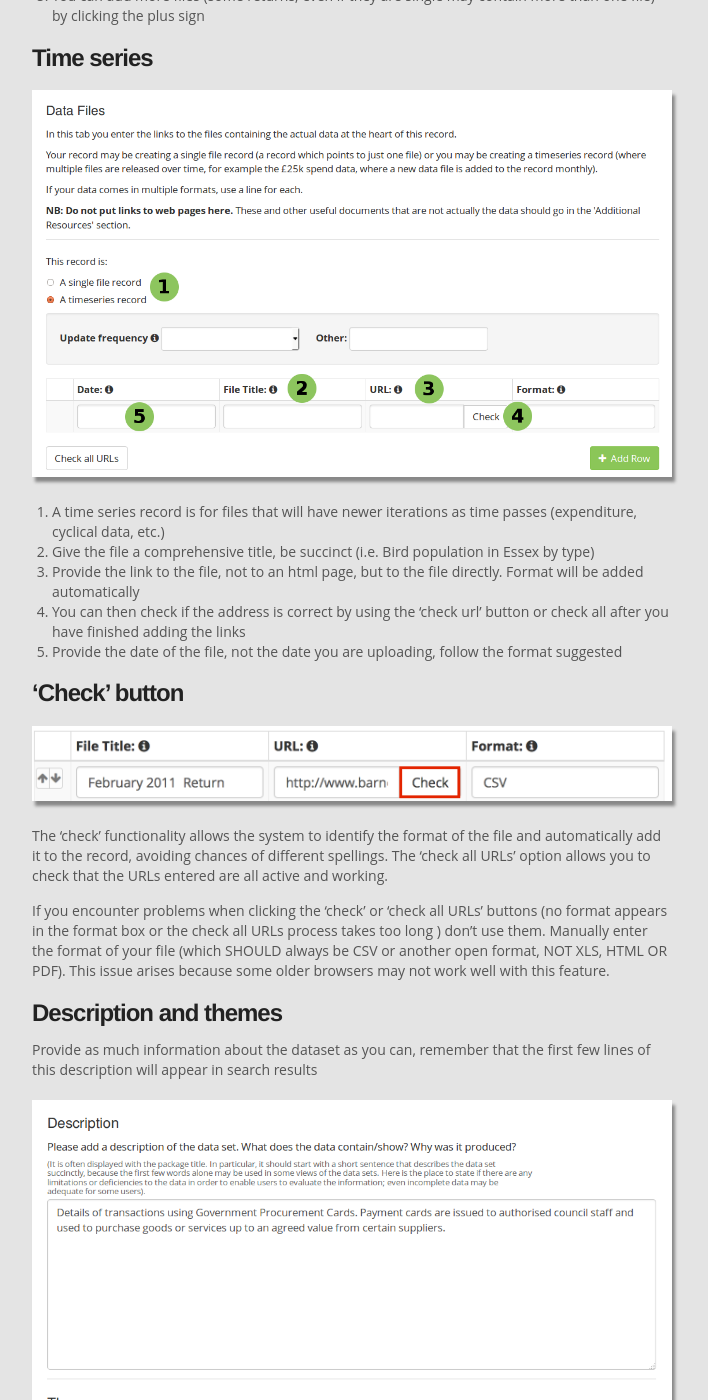
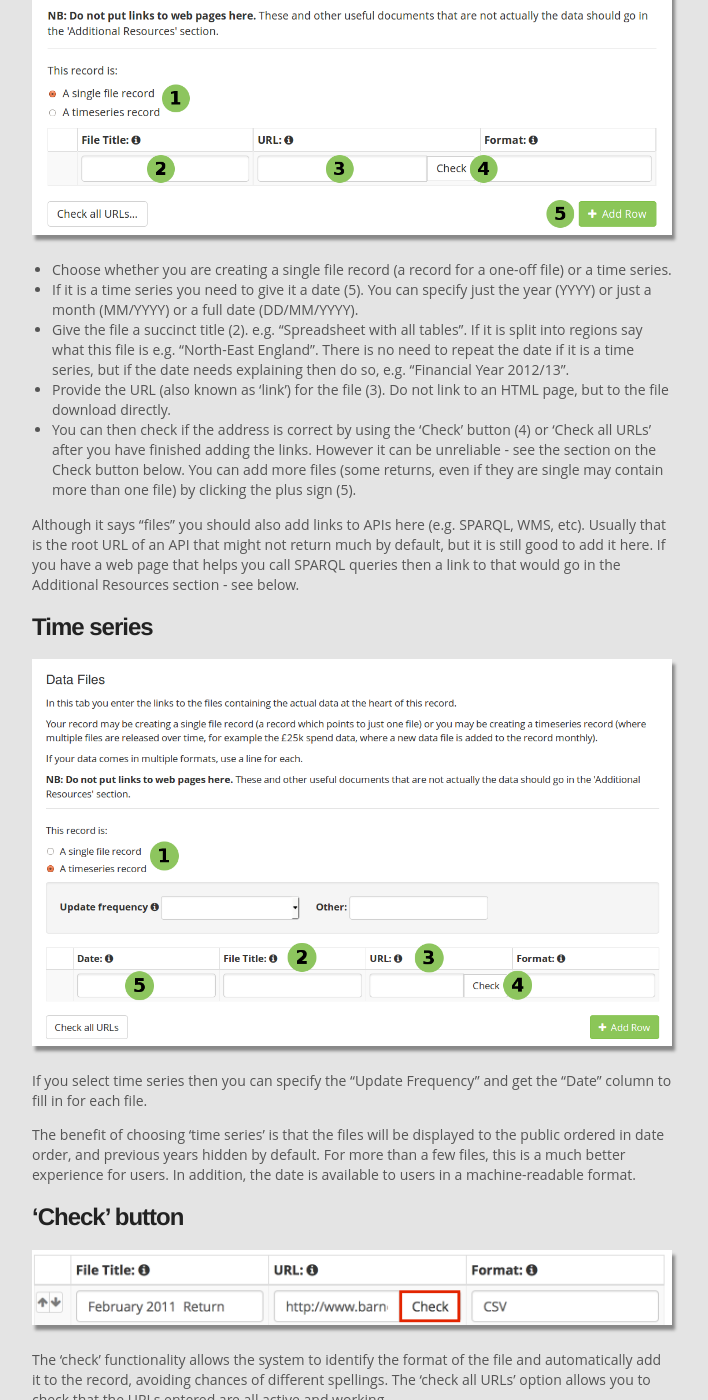
Before and after one commit to datagovuk/guidance, a Jekyll site: the page built from dataset_form.md, in a window 1280 px wide and 1400 px high, scrolled down 3790 px. Shown: the whole window, without its empty margins (288-996 px from the left). Built offline with Jekyll 4.4.1, drawn with Linux system fonts in a browser that asks for light colours; some of the changed text lies outside the part shown.

Commit message:
Some improvements from my knowledge of changes.

```diff
--- a/dataset_form.md
+++ b/dataset_form.md
@@ -42,15 +42,26 @@
 
 ### Naming the dataset
 
-Think of a logical name for your record if you are creating a new one. Often it will need adjusting for data.gov.uk so that it makes sense to a layman. e.g. don't call it "Bathymetry survey 14a Dogger North 2011", call it "Sea bed scan, area 14a Dogger North". Leave the date off usually - put this in the resource title instead because there will likely be updates.
+The dataset name is the first thing seen when this record appears in the search results, so it's important to get right.
 
-A URL for your dataset will be created from the name that you enter.
+* It's got to be understandable by a layman - explain jargon e.g. "AfA458 LIDAR Composite DSM - 1m" might be better as "LIDAR surface map - composite DSM 1m" (and the latter bits only because there are several LIDAR maps to differentiate from)
+* Give the context e.g. "Price Paid Data" would be better as "Land/Property Transaction Prices Paid"
+* Don't include the name of the publishing organization (since it is already shown in the search results under the name) so if Brent Council is publishing its car parks, rather than "Brent Council Car Parks" call it "Car Parks".
+* Don't feel it is necessary to make it the same as the official title of the data if it breaks the guidance here. If the official title is short, you could include it in the name with something more descriptive, or if it is longer, simply include the official title in the description field. e.g. "Boundary-Line" would be better as "Boundary-Line - electoral & administrative boundaries".
+* Don't include a date. Usually data is updated with new Data files, so instead put the date in the Data file date field (change it to "time series"). e.g. "25k Spending 2012" would be better as "25k Spending"
+* Check the spelling, since the URL is based on the name and cannot be changed after you save the form.
+
+### URL
+
+When you create a dataset, a URL for your dataset will be created from the name that you enter.
 
 ![url available](images/url-available.png)
 
 If the generated URL is already used by another dataset then a warning will be displayed saying 'This URL is not available'. You can change either the name of the dataset to generate a new URL or manually change the URL until a unused value is found. Including the name of your organisation in the title is an easy way to make it unique.
 
 ![url unavailable](images/url-unavailable.png)
+
+When you edit a dataset, the URL will not be editable. This is to provide continuity for people when they refer to the dataset. This is particularly important to users of the API.
 
 ### Information icons
 
@@ -70,22 +81,22 @@
 
 ![data files](images/data-files.png)
 
-1. Choose whether you are creating a single file record (a record for a one off file) or a time series, for a single file...
-2. Give the file a comprehensive title. Be succinct (i.e. Bird population in Essex by type)
-3. Provide the link to the file, not to an html page, but to the file directly. Format will be added automatically
-4. You can then check if the address is correct by using the ‘check url’ button or check all after you have finished adding the links
-5. You can add more files (some returns, even if they are single may contain more than one file) by clicking the plus sign
+* Choose whether you are creating a single file record (a record for a one-off file) or a time series.
+* If it is a time series you need to give it a date (5). You can specify just the year (YYYY) or just a month (MM/YYYY) or a full date (DD/MM/YYYY).
+* Give the file a succinct title (2). e.g. "Spreadsheet with all tables". If it is split into regions say what this file is e.g. "North-East England". There is no need to repeat the date if it is a time series, but if the date needs explaining then do so, e.g. "Financial Year 2012/13".
+* Provide the URL (also known as 'link') for the file (3). Do not link to an HTML page, but to the file download directly.
+* You can then check if the address is correct by using the 'Check' button (4) or 'Check all URLs' after you have finished adding the links. However it can be unreliable - see the section on the Check button below.
+You can add more files (some returns, even if they are single may contain more than one file) by clicking the plus sign (5).
+
+Although it says "files" you should also add links to APIs here (e.g. SPARQL, WMS, etc). Usually that is the root URL of an API that might not return much by default, but it is still good to add it here. If you have a web page that helps you call SPARQL queries then a link to that would go in the Additional Resources section - see below.
 
 ### Time series
 
 ![time series files](images/dataset-timeseries.png)
 
-1. A time series record is for files that will have newer iterations as time passes (expenditure, cyclical data, etc.)
-2. Give the file a comprehensive title, be succinct (i.e. Bird population in Essex by
-type)
-3. Provide the link to the file, not to an html page, but to the file directly. Format will be added automatically
-4. You can then check if the address is correct by using the ‘check url’ button or check all after you have finished adding the links
-5. Provide the date of the file, not the date you are uploading, follow the format suggested
+If you select time series then you can specify the "Update Frequency" and get the "Date" column to fill in for each file.
+
+The benefit of choosing 'time series' is that the files will be displayed to the public ordered in date order, and previous years hidden by default. For more than a few files, this is a much better experience for users. In addition, the date is available to users in a machine-readable format.
 
 ### 'Check' button
 
@@ -93,7 +104,7 @@
 
 The 'check' functionality allows the system to identify the format of the file and automatically add it to the record, avoiding chances of different spellings. The 'check all URLs' option allows you to check that the URLs entered are all active and working.
 
-If you encounter problems when clicking the 'check' or 'check all URLs' buttons (no format appears in the format box or the check all URLs process takes too long ) don't use them. Manually enter the format of your file (which SHOULD always be CSV or another open format, NOT XLS, HTML OR PDF). This issue arises because some older browsers may not work well with this feature.
+If you encounter problems when clicking the 'check' or 'check all URLs' buttons (no format appears in the format box or the check all URLs process takes too long ) don't use them. Manually enter the format of your file (which SHOULD always be CSV or another open format, NOT XLS, HTML OR PDF). This issue arises because some older browsers may not work well with this feature, and the file type is determined simply by the URL extension or mimetype.
 
 ### Description and themes
 
@@ -101,25 +112,27 @@
 
 ![check button](images/description-and-themes.png)
 
-A primary and secondary themes are generated from the text entered in the description box. Click on the 'Update themes' link to generate them. The reasons why the themes were chosen will be listed. If you think that the themes are inaccurate, please expand the description to mention the topic of the dataset better.
+A primary and secondary themes are generated from the text entered in the description box. Click on the 'Update themes' link to generate them. The reasons why the themes were chosen will be listed. If you think that the themes are inaccurate, please expand the description to mention the topic of the dataset better. If that still isn't working then follow the instructions to add tags or [contact us](https://data.gov.uk/contact).
 
 ### Licence
 
-Leave as default unless the dataset is bound by a different licensing scheme (it should not as a rule). If other is chosen in the drop down you will be able to add details for the licence.
+Select the licence that the data is being released as. As the form states, this should be OGL for nearly all of central government and its agencies. Publishers should select OGL or other open licence in the list if at all possible. However if it is not possible then select "other" from the drop-down and type the licence details in the box which appears.
 
 ![licence](images/dataset-licence.png)
 
 ### Publisher
 
-Select the publisher for this dataset to be published by from the drop down list. The contact details from our records associated with the publisher will be displayed. If the details are wrong you can modify them.
+### Contact details
 
-**Note: this feature is currently not working. The contact details associated with the publisher will not be displayed. However editing the details on this page will override the ones stored for the publisher.**
+When you select the publisher in the drop down list, the contact details from our records associated with the publisher will be displayed. If these details are not suitable for this particular dataset, then you can edit them here and they are stored as an exception.
+
+**Note: this feature is currently not working correctly. The contact details associated with the publisher will not be displayed in the form. However they will be displayed by default when you view the dataset, unless you provide different ones in this form.**
 
 ![publisher](images/dataset-publisher.png)
 
 ### Additional resources
 
-Here you can enter links to any other document or page that provides more information on the dataset.
+Here you can enter links to any other document or web page that provides more information on the dataset.
 
 ![additional resources](images/dataset-additional-resources.png)
 
@@ -139,7 +152,7 @@
 
 ### Extras
 
-This tab allows you to specify a number of optional extra metadata fields for the dataset, including a URL for a page discussing the dataset and a number of dates relating to the publishing and updating of the dataset.
+Other odd pieces of information may be attached to a dataset, such as fields that used to be on the form but have since been deprecated. These are collected together in the 'Extras' tab. **However** editing this is reserved for sysadmins, so [contact us](https://data.gov.uk/contact) if it is important to change this information on an existing record.
 
 ![extras](images/dataset-extras.png)
 
```
Also changed, not shown: index.md (+1 -1 lines), publishing_on_data_gov_uk_overview.md (+2 -2 lines).
